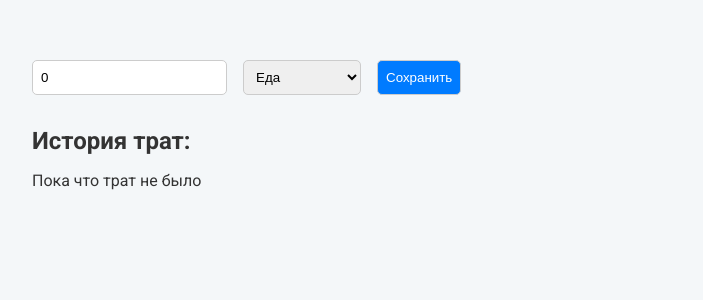
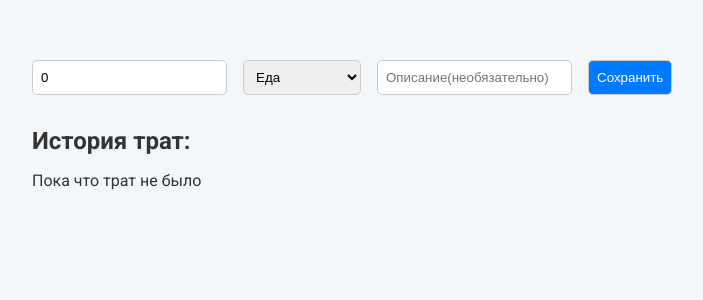
Before and after one commit to D1flector/Expense-Tracker, a React (Vite) app: page / in a window 1280 px wide. Shown: the top 300 px of the page, without its empty margins (328-1031 px from the left). Built offline with nearby package versions, Linux system fonts and the light colour scheme.

Commit message:
feat: добавлено поле для описания траты

```diff
--- a/src/components/ExpenseForm.tsx
+++ b/src/components/ExpenseForm.tsx
@@ -7,6 +7,7 @@ const ExpenseForm = () => {
 
   const [amount, setAmount] = useState(0);
   const [category, setCategory] = useState<Category>('Еда');
+  const [description, setDescription] = useState('')
   const addExpense = useExpenseStore(state => state.addExpense);
 
   const categories: Category[] = ['Еда', 'Транспорт', 'Развлечения', 'Связь', 'Жилье'];
@@ -19,10 +20,11 @@ const ExpenseForm = () => {
       return;
     }
 
-    addExpense({category, amount});
+    addExpense({category, amount, description});
 
     setAmount(0);
     setCategory('Еда')
+    setDescription('')
   }
 
   return (
@@ -42,6 +44,11 @@ const ExpenseForm = () => {
             <option key={category} value={category}>{category}</option>
           ))}
         </select>
+        <input type="text"
+        placeholder="Описание(необязательно)"
+        value={description}
+        onChange={(e) => setDescription(e.target.value)}
+        />
         <button type="submit">Сохранить</button>
       </form>
     </>
--- a/src/components/ExpenseList.tsx
+++ b/src/components/ExpenseList.tsx
@@ -17,6 +17,7 @@ return (
             <li key={expense.id}>
               <p>{expense.category}</p>
               <p>{expense.amount}</p>
+              <p>{expense.description}</p>
               <button onClick={() => deleteExpense(expense.id)}>Удалить трату</button>
             </li>
           ))}
```
